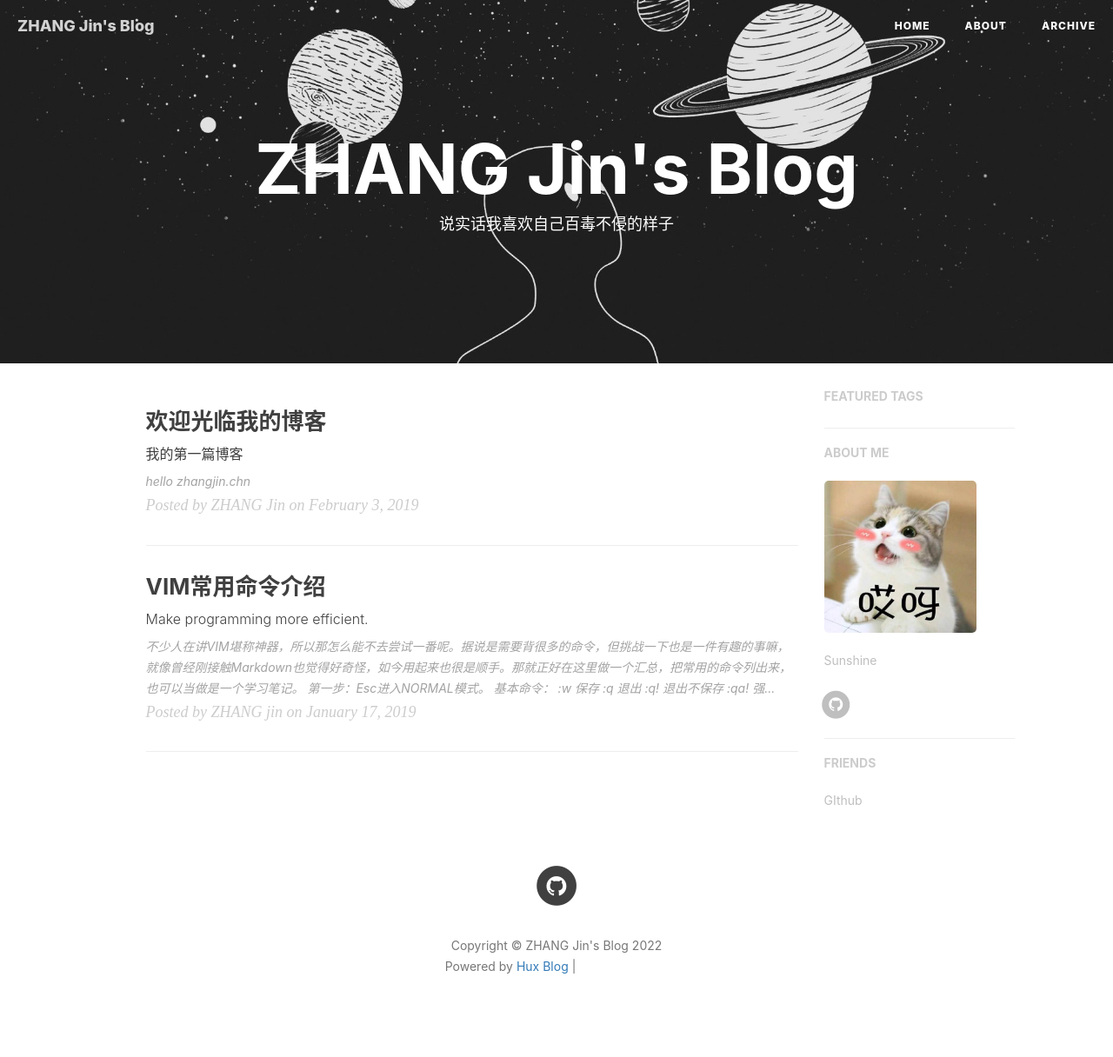
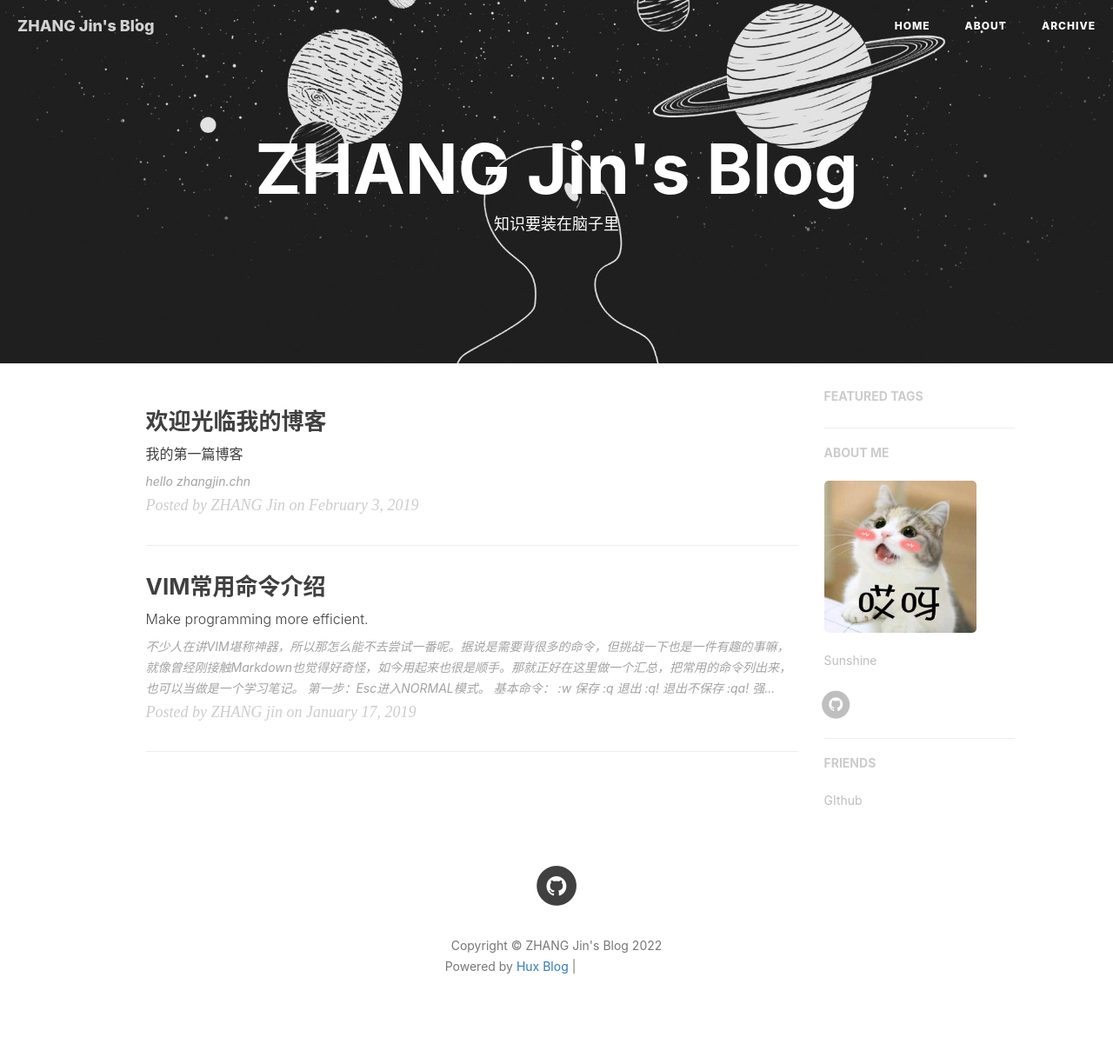
Before and after one commit to zhangjin-chn/zhangjinchn.github.io, a Jekyll site: the page built from index.html, in a window 1280 px wide. Shown: the whole page at 87% size. Built offline with Jekyll 4.4.1, drawn with Linux system fonts in a browser that asks for light colours; nearby versions of some CDN libraries; the list of posts is cut into pages by our own code; comment, search, counter and statistics services are not loaded; grey boxes are pictures that could not be loaded.

Commit message:
修改了index.html的一个文件

```diff
--- a/index.html
+++ b/index.html
@@ -1,6 +1,6 @@
 ---
 layout: page
-description: "说实话我喜欢自己百毒不侵的样子"
+description: "知识要装在脑子里"
 ---
 
 {% for post in paginator.posts %}
```
